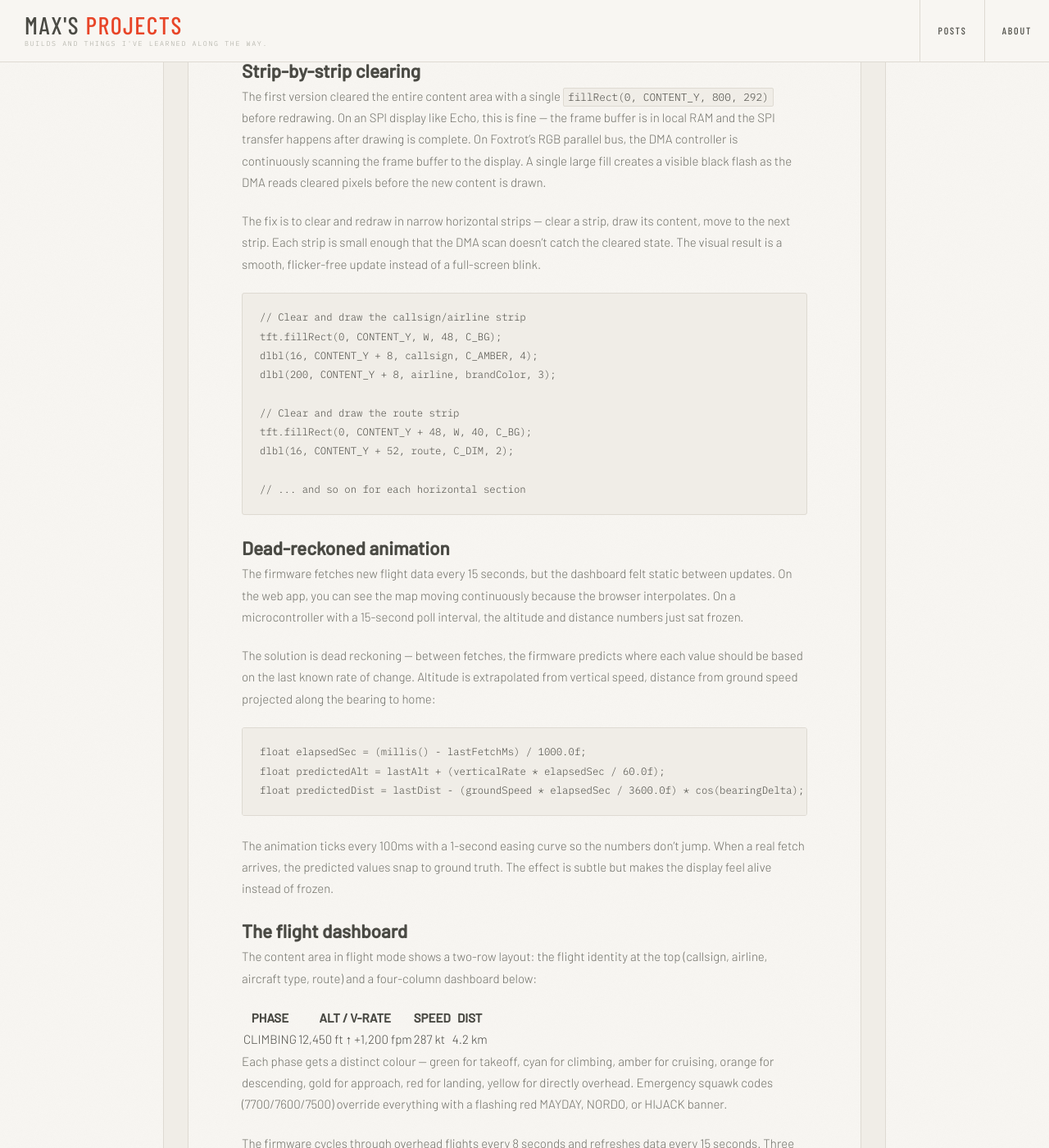
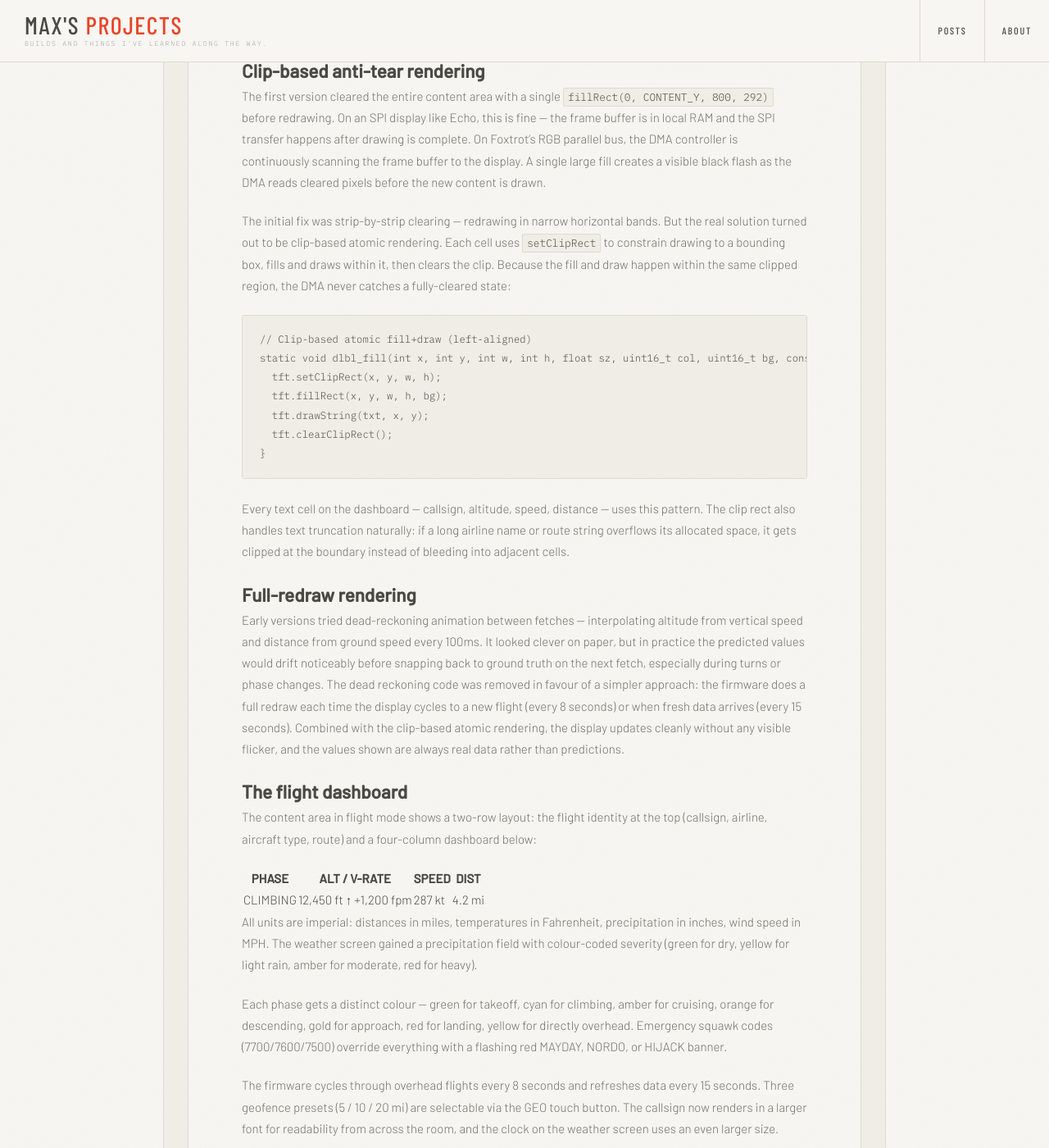
Before and after one commit to greystoke1337/blog, a Jekyll site: the page built from _posts/2026-03-19-foxtrot.md, in a window 1280 px wide and 1400 px high, scrolled down 3057 px. Shown: the whole window at 82% size. Built offline with Jekyll 4.4.1, drawn with Linux system fonts in a browser that asks for light colours; some web fonts are replaced; some of the changed text lies outside the part shown.

Commit message:
Update blog posts with latest tracker features
- Replace Promise.any API racing with round-robin strategy (1 call per miss)
- Remove OpenSky Network route lookup, update to adsbdb-only with blocking first-lookup
- Update flight cache TTL from 45s to 15s
- Add route discovery, device heartbeat, Pi status page, architecture diagram sections
- Update airline count (46) and airport database count (~600)
- Replace dead-reckoning animation with full-redraw rendering description
- Replace strip-by-strip clearing with clip-based anti-tear rendering
- Add imperial units, precipitation, bigger fonts to Foxtrot post
- Fix Foxtrot OTA hostname to overhead-foxtrot.local
- Make Pi proxy optional (public proxy is now the default)

https://claude.ai/code/session_01DSo3wU81eZ8ZdtrRNWiMJF

````diff
--- a/_posts/2026-03-19-foxtrot.md
+++ b/_posts/2026-03-19-foxtrot.md
@@ -97,38 +97,27 @@ void dlbl_r(int x, int y, const char* text, uint16_t color, int size);  // right
 void drawBtn(int x, int y, int w, int h, const char* label, bool active);
 ```
 
-## Strip-by-strip clearing
+## Clip-based anti-tear rendering
 
 The first version cleared the entire content area with a single `fillRect(0, CONTENT_Y, 800, 292)` before redrawing. On an SPI display like Echo, this is fine — the frame buffer is in local RAM and the SPI transfer happens after drawing is complete. On Foxtrot's RGB parallel bus, the DMA controller is continuously scanning the frame buffer to the display. A single large fill creates a visible black flash as the DMA reads cleared pixels before the new content is drawn.
 
-The fix is to clear and redraw in narrow horizontal strips — clear a strip, draw its content, move to the next strip. Each strip is small enough that the DMA scan doesn't catch the cleared state. The visual result is a smooth, flicker-free update instead of a full-screen blink.
+The initial fix was strip-by-strip clearing — redrawing in narrow horizontal bands. But the real solution turned out to be clip-based atomic rendering. Each cell uses `setClipRect` to constrain drawing to a bounding box, fills and draws within it, then clears the clip. Because the fill and draw happen within the same clipped region, the DMA never catches a fully-cleared state:
 
 ```cpp
-// Clear and draw the callsign/airline strip
-tft.fillRect(0, CONTENT_Y, W, 48, C_BG);
-dlbl(16, CONTENT_Y + 8, callsign, C_AMBER, 4);
-dlbl(200, CONTENT_Y + 8, airline, brandColor, 3);
-
-// Clear and draw the route strip
-tft.fillRect(0, CONTENT_Y + 48, W, 40, C_BG);
-dlbl(16, CONTENT_Y + 52, route, C_DIM, 2);
-
-// ... and so on for each horizontal section
+// Clip-based atomic fill+draw (left-aligned)
+static void dlbl_fill(int x, int y, int w, int h, float sz, uint16_t col, uint16_t bg, const char* txt) {
+  tft.setClipRect(x, y, w, h);
+  tft.fillRect(x, y, w, h, bg);
+  tft.drawString(txt, x, y);
+  tft.clearClipRect();
+}
 ```
 
-## Dead-reckoned animation
+Every text cell on the dashboard — callsign, altitude, speed, distance — uses this pattern. The clip rect also handles text truncation naturally: if a long airline name or route string overflows its allocated space, it gets clipped at the boundary instead of bleeding into adjacent cells.
 
-The firmware fetches new flight data every 15 seconds, but the dashboard felt static between updates. On the web app, you can see the map moving continuously because the browser interpolates. On a microcontroller with a 15-second poll interval, the altitude and distance numbers just sat frozen.
+## Full-redraw rendering
 
-The solution is dead reckoning — between fetches, the firmware predicts where each value should be based on the last known rate of change. Altitude is extrapolated from vertical speed, distance from ground speed projected along the bearing to home:
-
-```cpp
-float elapsedSec = (millis() - lastFetchMs) / 1000.0f;
-float predictedAlt = lastAlt + (verticalRate * elapsedSec / 60.0f);
-float predictedDist = lastDist - (groundSpeed * elapsedSec / 3600.0f) * cos(bearingDelta);
-```
-
-The animation ticks every 100ms with a 1-second easing curve so the numbers don't jump. When a real fetch arrives, the predicted values snap to ground truth. The effect is subtle but makes the display feel alive instead of frozen.
+Early versions tried dead-reckoning animation between fetches — interpolating altitude from vertical speed and distance from ground speed every 100ms. It looked clever on paper, but in practice the predicted values would drift noticeably before snapping back to ground truth on the next fetch, especially during turns or phase changes. The dead reckoning code was removed in favour of a simpler approach: the firmware does a full redraw each time the display cycles to a new flight (every 8 seconds) or when fresh data arrives (every 15 seconds). Combined with the clip-based atomic rendering, the display updates cleanly without any visible flicker, and the values shown are always real data rather than predictions.
 
 ## The flight dashboard
 
@@ -136,17 +125,19 @@ The content area in flight mode shows a two-row layout: the flight identity at t
 
 | PHASE | ALT / V-RATE | SPEED | DIST |
 |-------|-------------|-------|------|
-| CLIMBING | 12,450 ft ↑ +1,200 fpm | 287 kt | 4.2 km |
+| CLIMBING | 12,450 ft ↑ +1,200 fpm | 287 kt | 4.2 mi |
+
+All units are imperial: distances in miles, temperatures in Fahrenheit, precipitation in inches, wind speed in MPH. The weather screen gained a precipitation field with colour-coded severity (green for dry, yellow for light rain, amber for moderate, red for heavy).
 
 Each phase gets a distinct colour — green for takeoff, cyan for climbing, amber for cruising, orange for descending, gold for approach, red for landing, yellow for directly overhead. Emergency squawk codes (7700/7600/7500) override everything with a flashing red MAYDAY, NORDO, or HIJACK banner.
 
-The firmware cycles through overhead flights every 8 seconds and refreshes data every 15 seconds. Three geofence presets (5 / 10 / 20 km) are selectable via the GEO touch button.
+The firmware cycles through overhead flights every 8 seconds and refreshes data every 15 seconds. Three geofence presets (5 / 10 / 20 mi) are selectable via the GEO touch button. The callsign now renders in a larger font for readability from across the room, and the clock on the weather screen uses an even larger size.
 
 ## WiFi and setup
 
 On first boot, Foxtrot launches a captive portal — an open WiFi network called OVERHEAD-SETUP. Connect with your phone, and a setup page asks for three things: WiFi SSID, password, and a location name. The location is geocoded via Nominatim into coordinates and stored in NVS (non-volatile storage) alongside the WiFi credentials. Everything survives reboots and power cycles.
 
-After connecting, the device supports ArduinoOTA — once it's on your network, firmware updates go over WiFi. It advertises itself as `overhead-tracker.local` via mDNS.
+After connecting, the device supports ArduinoOTA — once it's on your network, firmware updates go over WiFi. It advertises itself as `overhead-foxtrot.local` via mDNS. The device also sends a heartbeat POST to the proxy every 60 seconds, reporting firmware version, free heap, WiFi signal strength, and uptime.
 
 ## What I learned
 
````
Also changed, not shown: _posts/2026-03-10-overhead-tracker.md (+33 -15 lines), _posts/2026-03-11-esp32-display-getting-started.md (+7 -7 lines).
